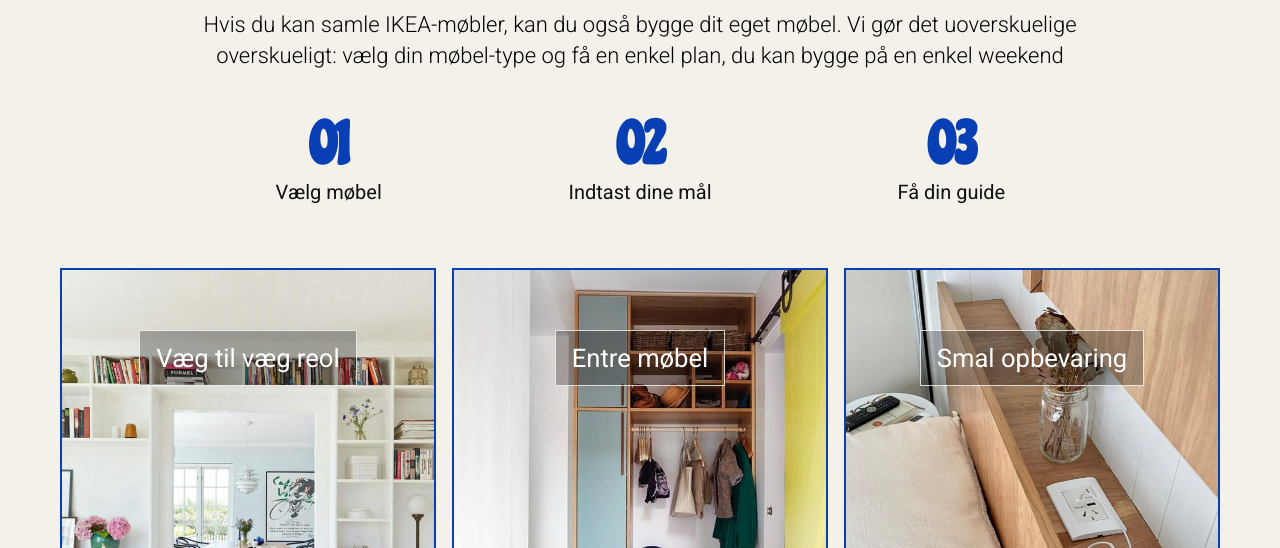
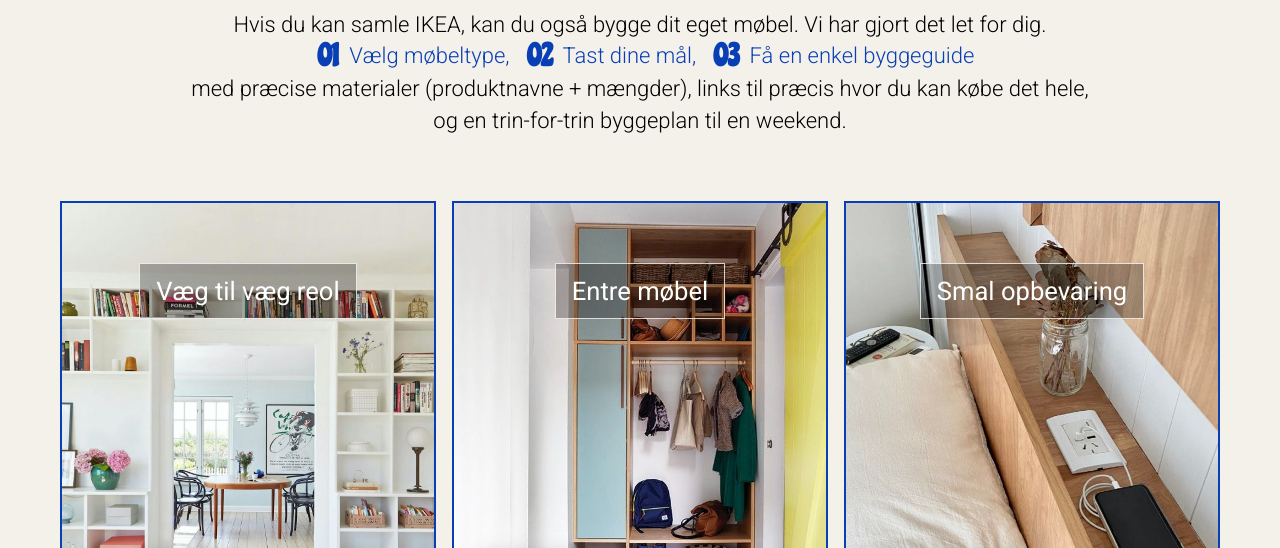
Before and after one commit to fredeschmidt/byg-nemt-selv, a website: page index.html in a window 1280 px wide. Shown: the part 173-721 px from the top of the page. Drawn offline with Linux system fonts and the light colour scheme.

Commit message:
changed subtitle styling

```diff
--- a/components/header/header.scss
+++ b/components/header/header.scss
@@ -63,56 +63,17 @@
   max-width: 80ch;
 }
 
-.header-steps {
-  width: 100%;
-  margin: 14px 0 0;
-  padding: 0;
-  list-style: none;
-
-  display: grid;
-  grid-template-columns: repeat(3, minmax(0, 1fr));
-  gap: 14px;
+.header-subtitle__number {
+  display: inline-block;
+  margin: 0 0.16em 0 0.35em;
+  font-family: "Chicle", cursive;
+  color: var(--color-text-primary);
+  font-weight: var(--font-weight-bold);
+  line-height: 1;
+  font-size: 1.45em;
+  vertical-align: -0.08em;
 }
 
-.header-step {
-  display: grid;
-  justify-items: center;
-  align-items: flex-start;
-  gap: 4px;
-
-  &__number {
-    display: inline-flex;
-    align-items: center;
-    justify-content: center;
-
-    font-family: "Chicle", cursive;
-    color: var(--color-text-primary);
-    font-weight: var(--font-weight-bold);
-    line-height: 1;
-    font-size: 60px;
-  }
-
-  &__text {
-    font-size: 15px;
-    color: var(--color-text-neutral);
-    line-height: var(--line-height-compact);
-    font-weight: var(--font-weight-bold);
-
-    @media (min-width: 801px) {
-      font-size: 20px;
-      font-weight: var(--font-weight-regular);
-    }
-  }
-
-  &__subtext {
-    display: none;
-    font-size: 14px;
-    color: var(--color-text-muted);
-    line-height: var(--line-height-compact);
-
-    @media (min-width: 801px) {
-      display: block;
-      font-size: 18px;
-    }
-  }
+.header-subtitle__highlight {
+  color: var(--color-text-primary);
 }
--- a/index.html
+++ b/index.html
@@ -11,21 +11,13 @@
       <img class="header-logo" src="images/logo.png" alt="Byg Nemt Selv logo" />
       <div class="header-inner">
         <h1 class="header-title">Byg selv på én weekend</h1>
-        <p class="header-subtitle">Hvis du kan samle IKEA-møbler, kan du også bygge dit eget møbel. Vi gør det uoverskuelige overskueligt: vælg din møbel-type og få en enkel plan, du kan bygge på en enkel weekend</p>
-        <ol class="header-steps" aria-label="Sådan fungerer det">
-          <li class="header-step">
-            <span class="header-step__number">01</span>
-            <span class="header-step__text">Vælg møbel</span>
-          </li>
-          <li class="header-step">
-            <span class="header-step__number">02</span>
-            <span class="header-step__text">Indtast dine mål</span>
-          </li>
-          <li class="header-step">
-            <span class="header-step__number">03</span>
-            <span class="header-step__text">Få din guide</span>
-          </li>
-        </ol>
+        <p class="header-subtitle">
+          Hvis du kan samle IKEA, kan du også bygge dit eget møbel. Vi har gjort det let for dig.<br>
+          <span class="header-subtitle__number">01</span> <span class="header-subtitle__highlight">Vælg møbeltype,</span>
+          <span class="header-subtitle__number">02</span> <span class="header-subtitle__highlight">Tast dine mål,</span>
+          <span class="header-subtitle__number">03</span> <span class="header-subtitle__highlight">Få en enkel byggeguide</span> <br>
+          med præcise materialer (produktnavne + mængder), links til præcis hvor du kan købe det hele, og en trin-for-trin byggeplan til en weekend.
+        </p>
       </div>
     </header>
 
```
Also changed, not shown: .agents/skills/architecture/AGENTS.md, .agents/skills/architecture/SKILL.md, styles/global.css, 1 other file.
